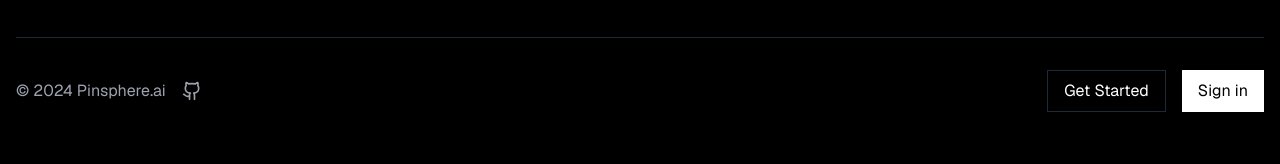
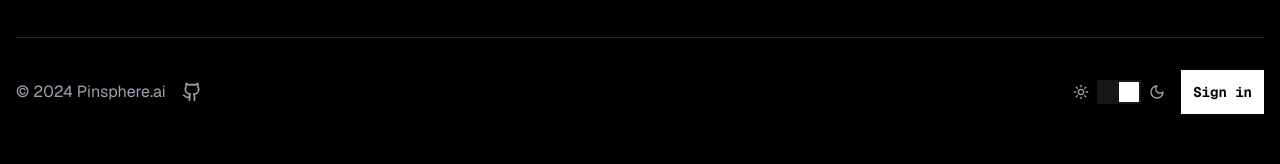
Before and after one commit to RITIK-KHARYA/bm-ritik-, a Next.js app: page / in a window 1280 px wide. Shown: the part 2051-2215 px from the top of the page. Built offline with nearby package versions, Linux system fonts and the light colour scheme.

Commit message:
footer updated and theme toggle

```diff
--- a/src/components/auth-button.tsx
+++ b/src/components/auth-button.tsx
@@ -1,16 +1,23 @@
 "use client"
 
+import { useRouter } from "next/navigation";
+
 export const SignInButton = () => {
+  const router = useRouter()
   return (
-    <button className="flex items-center gap-2   bg-white p-3 text-sm font-medium text-black shadow-sm group">
+    <button className="flex items-center gap-2   bg-white p-3 text-sm font-medium text-black shadow-sm group" onClick={() => router.push("/auth")}>
       <span className="text-md font-bold font-mono ">Sign in</span>
     </button>
   );
 };
 
 export const SignUpButton = () => {
+    const router = useRouter();
   return (
-    <button className="flex items-center gap-2   bg-neutral-900/80 border border-neutral-800 p-3 text-sm font-medium text-white shadow-sm">
+    <button
+      className="flex items-center gap-2   bg-neutral-900/80 border border-neutral-800 p-3 text-sm font-medium text-white shadow-sm"
+      onClick={() => router.push("/auth")}
+    >
       <span className="text-md font-bold font-mono ">Get Started</span>
     </button>
   );
--- a/src/components/footer/footer.tsx
+++ b/src/components/footer/footer.tsx
@@ -1,7 +1,21 @@
+"use client";
+
 import Link from "next/link";
-import { Github } from "lucide-react";
+import { Github, Moon, Sun } from "lucide-react";
+import { SignInButton } from "../auth-button";
+import { SquareSwitch } from "../ui/square-switch";
+import { useEffect, useState } from "react";
 
 export default function Footer() {
+    const [theme, setTheme] = useState("dark");
+
+    useEffect(() => {
+      document.documentElement.classList.toggle("dark", theme === "dark");
+    }, [theme]);
+
+    const toggleTheme = () => {
+      setTheme((prevTheme:any) => (prevTheme === "dark" ? "light" : "dark")); //implicity type is any here :)
+    };
   return (
     <footer className="w-full bg-black text-white py-16">
       <div className="container mx-auto px-4">
@@ -153,19 +167,22 @@
           <div className="flex items-center space-x-4">
             <span className="text-gray-400">&copy; 2024 Pinsphere.ai</span>
             <Link
-              href="https://github.com"
+              href="https://github.com/wtfdivyansh/bm"
               className="text-gray-400 hover:text-white transition-colors"
             >
               <Github className="h-5 w-5" />
             </Link>
           </div>
           <div className="flex space-x-4">
-            <button className="bg-black text-white border border-gray-800 px-4 py-2 hover:bg-gray-900 transition-colors">
-              Get Started
-            </button>
-            <button className="bg-white text-black px-4 py-2 hover:bg-gray-100 transition-colors">
-              Sign in
-            </button>
+            <div className="flex items-center space-x-2">
+              <Sun className="h-4 w-4 text-gray-400" />
+              <SquareSwitch
+                checked={theme === "dark"}
+                onCheckedChange={toggleTheme}
+              />
+              <Moon className="h-4 w-4 text-gray-400" />
+            </div>
+            <SignInButton />
           </div>
         </div>
       </div>
--- a/src/components/header.tsx
+++ b/src/components/header.tsx
@@ -17,7 +17,6 @@
       </div>
       <div className="">
        <div className="flex sm:gap-2 gap-1 items-center ">
-        <ModeToggle />
         <SignInButton />
         <SignUpButton />
        </div>
--- /dev/null
+++ b/src/components/ui/square-switch.tsx
@@ -0,0 +1,29 @@
+"use client";
+
+import * as React from "react";
+import * as SwitchPrimitives from "@radix-ui/react-switch";
+
+import { cn } from "@/lib/utils";
+
+const SquareSwitch = React.forwardRef<
+  React.ElementRef<typeof SwitchPrimitives.Root>,
+  React.ComponentPropsWithoutRef<typeof SwitchPrimitives.Root>
+>(({ className, ...props }, ref) => (
+  <SwitchPrimitives.Root
+    className={cn(
+      "peer inline-flex h-6 w-11 shrink-0 cursor-pointer items-center border-2 border-transparent transition-colors focus-visible:outline-none focus-visible:ring-2 focus-visible:ring-ring focus-visible:ring-offset-2 focus-visible:ring-offset-background disabled:cursor-not-allowed disabled:opacity-50 data-[state=checked]:bg-primary data-[state=unchecked]:bg-input",
+      className
+    )}
+    {...props}
+    ref={ref}
+  >
+    <SwitchPrimitives.Thumb
+      className={cn(
+        "pointer-events-none block h-5 w-5 bg-background shadow-lg ring-0 transition-transform data-[state=checked]:translate-x-5 data-[state=unchecked]:translate-x-0"
+      )}
+    />
+  </SwitchPrimitives.Root>
+));
+SquareSwitch.displayName = SwitchPrimitives.Root.displayName;
+
+export { SquareSwitch };
```
